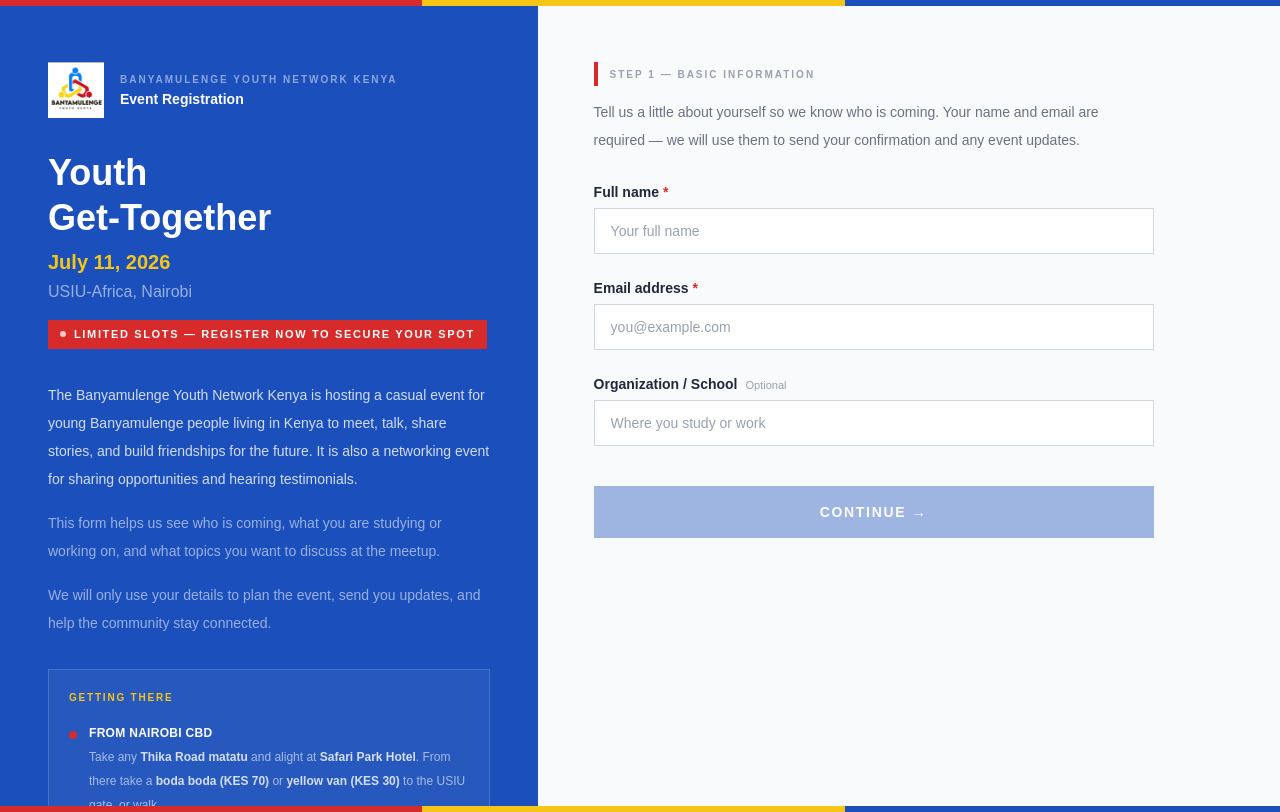
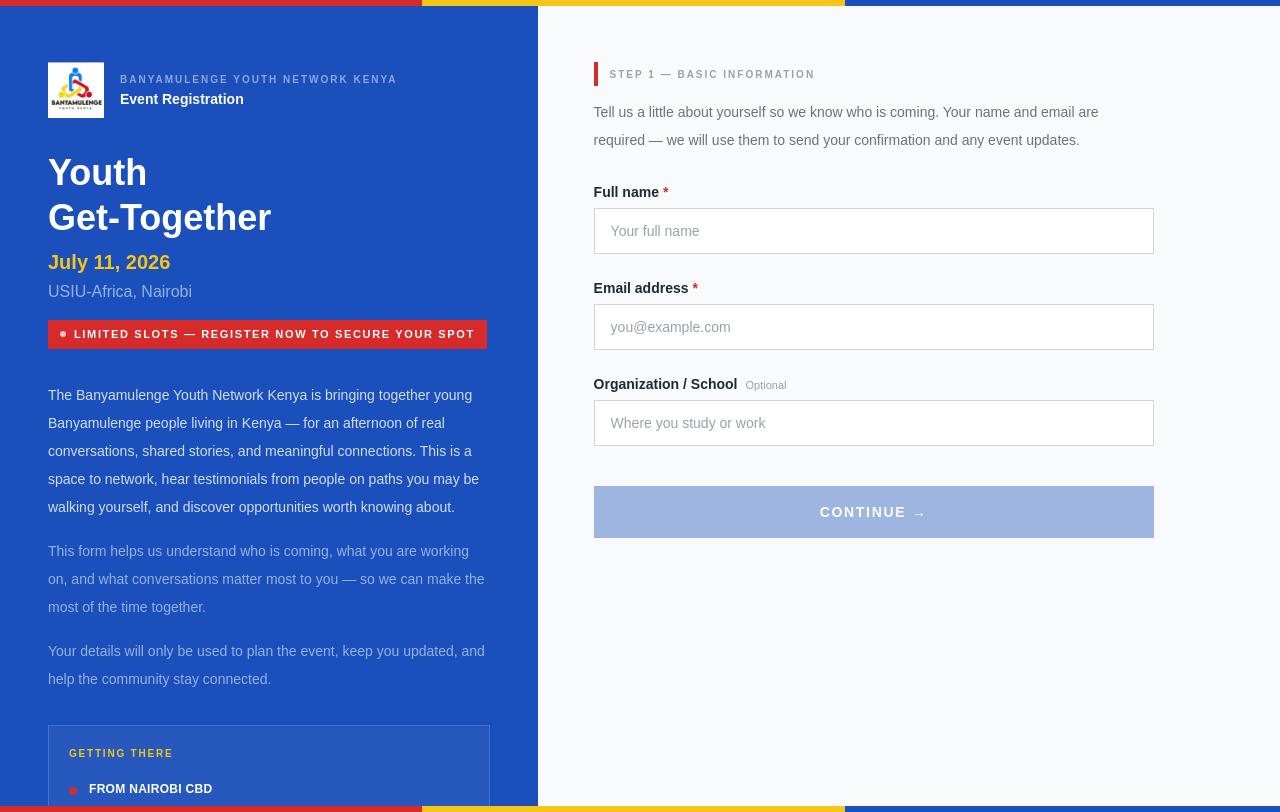
Before and after one commit to ShemaM/byn-event, a Next.js app: page / in a window 1280 px wide. Built offline with nearby package versions, Linux system fonts and the light colour scheme.

Commit message:
Improve event description and yellow van directions

```diff
--- a/app/page.tsx
+++ b/app/page.tsx
@@ -138,13 +138,13 @@ export default function RegistrationPage() {
           {/* Description */}
           <div className="space-y-4 mb-8">
             <p className="text-sm text-white/80 leading-7">
-              The Banyamulenge Youth Network Kenya is hosting a casual event for young Banyamulenge people living in Kenya to meet, talk, share stories, and build friendships for the future. It is also a networking event for sharing opportunities and hearing testimonials.
+              The Banyamulenge Youth Network Kenya is bringing together young Banyamulenge people living in Kenya — for an afternoon of real conversations, shared stories, and meaningful connections. This is a space to network, hear testimonials from people on paths you may be walking yourself, and discover opportunities worth knowing about.
             </p>
             <p className="text-sm text-white/55 leading-7">
-              This form helps us see who is coming, what you are studying or working on, and what topics you want to discuss at the meetup.
+              This form helps us understand who is coming, what you are working on, and what conversations matter most to you — so we can make the most of the time together.
             </p>
             <p className="text-sm text-white/55 leading-7">
-              We will only use your details to plan the event, send you updates, and help the community stay connected.
+              Your details will only be used to plan the event, keep you updated, and help the community stay connected.
             </p>
           </div>
 
@@ -157,7 +157,7 @@ export default function RegistrationPage() {
                 <div>
                   <p className="text-xs font-black text-white uppercase tracking-wide mb-1">From Nairobi CBD</p>
                   <p className="text-xs text-white/60 leading-6">
-                    Take any <strong className="text-white/80">Thika Road matatu</strong> and alight at <strong className="text-white/80">Safari Park Hotel</strong>. From there take a <strong className="text-white/80">boda boda (KES 70)</strong> or <strong className="text-white/80">yellow van (KES 30)</strong> to the USIU gate, or walk.
+                    Take any <strong className="text-white/80">Thika Road matatu</strong> and alight at <strong className="text-white/80">Safari Park Hotel</strong>. From there, take a <strong className="text-white/80">boda boda (KES 70)</strong> or hop on the <strong className="text-white/80">yellow van (KES 30)</strong> — there is always one running from Safari Park bridge straight to the USIU gate.
                   </p>
                 </div>
               </div>
@@ -166,7 +166,7 @@ export default function RegistrationPage() {
                 <div>
                   <p className="text-xs font-black text-white uppercase tracking-wide mb-1">From Thika · Juja · Githurai · Kasarani</p>
                   <p className="text-xs text-white/60 leading-6">
-                    Board any matatu <strong className="text-white/80">towards Nairobi</strong> and alight at <strong className="text-white/80">Safari Park Hotel</strong>. Then take a <strong className="text-white/80">boda boda (KES 70)</strong> or <strong className="text-white/80">yellow van (KES 30)</strong> to USIU gate, or walk.
+                    Board any matatu <strong className="text-white/80">towards Nairobi</strong> and alight at <strong className="text-white/80">Safari Park Hotel</strong>. From there, take a <strong className="text-white/80">boda boda (KES 70)</strong> or hop on the <strong className="text-white/80">yellow van (KES 30)</strong> — there is always one running from Safari Park bridge straight to the USIU gate.
                   </p>
                 </div>
               </div>
```
